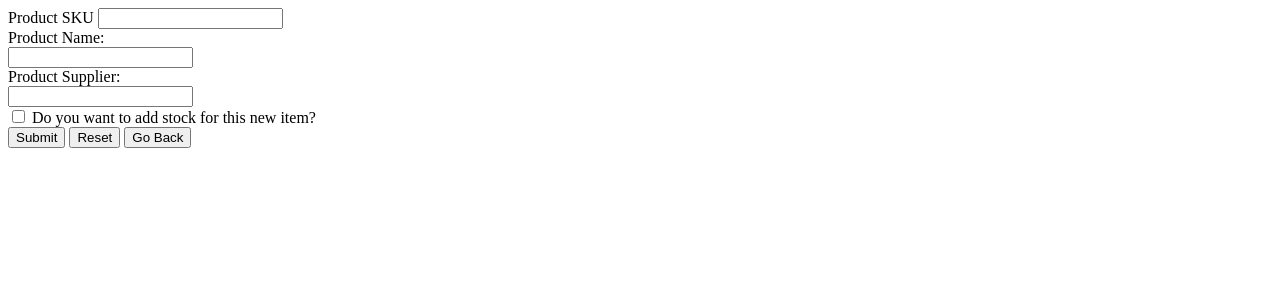
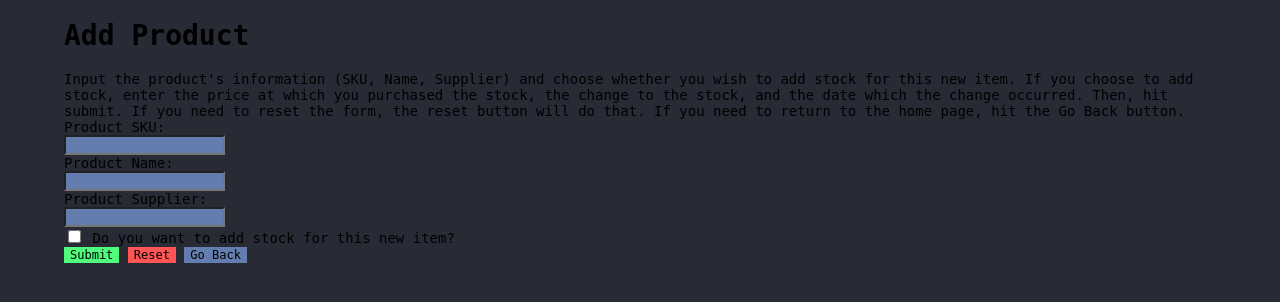
Before and after one commit to Webatron11/AT1, a Flask app: page /commands/addItem in a window 1280 px wide. Shown: the top 302 px of the page. Run offline with Flask 3, Linux system fonts and the light colour scheme.

Commit message:
AAAH I HATE FORMATTING

```diff
--- a/app.py
+++ b/app.py
@@ -19,13 +19,13 @@ def indexPage():
             query = '''SELECT products.id, products.sku, products.name, products.supplier, s.cost, SUM(s.change) AS "stock", datetime((SELECT MIN(stock.date) from main.stock WHERE stock.id = s.id), 'unixepoch') AS "date"
                                 FROM products
                                 INNER JOIN main.stock s on products.id = s.id
-                                WHERE (SELECT SUM(s.change) FROM products INNER JOIN main.stock s on products.id = s.id GROUP BY s.id) < 5
+                                WHERE (SELECT SUM(change) FROM stock WHERE id = s.id) < 5
                                 GROUP BY s.id;'''
         elif request.form.get('id') == 'dateBefore':
             query = '''SELECT products.id, products.sku, products.name, products.supplier, s.cost, SUM(s.change) AS "stock", datetime((SELECT MIN(stock.date) from main.stock WHERE stock.id = s.id), 'unixepoch') AS "date"
                                             FROM products
                                             INNER JOIN main.stock s on products.id = s.id
-                                            WHERE (SELECT s.date FROM products INNER JOIN main.stock s on products.id = s.id GROUP BY s.id) < 1688169600
+                                            WHERE "date" < 1719792000
                                             GROUP BY s.id;'''
         elif request.form.get('id') == 'normal':
             query = '''SELECT products.id, products.sku, products.name, products.supplier, s.cost, SUM(s.change) AS "stock", datetime((SELECT MIN(stock.date) from main.stock WHERE stock.id = s.id), 'unixepoch') AS "date"
@@ -37,14 +37,11 @@ def indexPage():
                             FROM products
                             INNER JOIN main.stock s on products.id = s.id
                             GROUP BY s.id;'''
+
     dbresult = sendDBQuery(query)
     rows = dbresult.fetchall()
-    try:
-        max_stock = max([rows[i][4] for i in range(len(rows))])
-    except ValueError:
-        max_stock = 0
 
-    return render_template('index.html', items=rows, max_stock=max_stock)
+    return render_template('index.html', items=rows)
 
 
 @app.route('/commands/updateStock')
@@ -78,8 +75,9 @@ def addItem():
     query = ''''''
     if request.form.get("id") == "addItem":
         if post_data['stockCost']:
-            query = f'''INSERT INTO main.products (name, supplier, sku) VALUES('{post_data['productName']}', '{post_data['productSupplier']}', '{post_data['productSKU']}');
-                        INSERT INTO main.stock VALUES(last_insert_rowid(), '{post_data['stockCost']}', '{post_data['stockUpdate']}', now());'''
+            query = f'''INSERT INTO main.products (name, supplier, sku) VALUES('{post_data['productName']}', '{post_data['productSupplier']}', '{post_data['productSKU']}');'''
+            dbresult = sendDBQuery(query)
+            query = f'''INSERT INTO main.stock VALUES({dbresult.lastrowid}, '{post_data['stockCost']}', '{post_data['stockUpdate']}', unixepoch('{post_data['stockDate']}'));'''
         else:
             query = f'''INSERT INTO main.products (name, supplier, sku) VALUES('{post_data['productName']}', '{post_data['productSupplier']}', '{post_data['productSKU']}');'''
     elif request.form.get("id") == "updateStock":
--- a/static/style.css
+++ b/static/style.css
@@ -1,14 +1,69 @@
-#productTable table {
-    border-collapse: collapse;
-    border: 1px solid rgba(255, 255, 255, 0);
-    text-align: center;
-    padding: 0;
+/*TODO Fix formatting of table (make scrollable, no spaces between cells)*/
+
+/* Sets font family for all elements) */
+* {
+    font-family: 'Fira Code', monospace;
 }
 
-#productTable tr:nth-child(odd) {
-    background-color: rgba(46, 35, 34, 0.66);
+/* Sets font size for body */
+body {
+    font-size: 14px;
+    margin: auto;
+    width: 90%;
+    text-align: justify-all;
+}
+
+/*Sets background of all pages*/
+body {
+    background: #282A36;
+}
+
+/*Sets font size for all buttons and input boxes */
+button, input {
+    font-size: 12px;
+    background: rgba(139, 181, 253, 0.6);
+}
+
+button, input[type=submit], input[type=reset], input[type=button] {
+    border: none;
+}
+
+.submit {
+    background: #50FA7B
+}
+.reset {
+    background: #FF5555
+}
+
+#addStock {
+    display: none;
+    border: none;
+}
+
+#productTable table {
+    width: 70%;
+    align-content: center;
+    border-collapse: collapse;
+    border-spacing: 0;
+    border: 1px black solid;
+}
+
+#productTable table, th, td {
+    overflow-y: auto;
+    text-align: center;
+}
+
+#productTable td {
+    width: 10%;
+}
+
+#productTable th {
+    background: rgba(139, 181, 253, 0.6);
 }
 
 #productTable tr:hover {
-    background-color: rgba(1, 1, 1, 0.66)
+    background-color: #44475A
 }
+
+/*TODO Make index.html button's bigger, less ugly*/
+/*TODO Make all the input forms look better - Consistent sizing, centered on screen, bigger, same buttons as index*/
--- a/templates/commands/addItem.html
+++ b/templates/commands/addItem.html
@@ -14,13 +14,18 @@
             }
         }
     </script>
+    <link rel="stylesheet" href="../../static/style.css">
 </head>
 <body>
-
+<h1>Add Product</h1>
+Input the product's information (SKU, Name, Supplier) and choose whether you wish to add stock for this new item. If you
+choose to add stock, enter the price at which you purchased the stock, the change to the stock, and the date which the
+change occurred. Then, hit submit. If you need to reset the form, the reset button will do that. If you need to return
+to the home page, hit the Go Back button.
 <form action="/database" method="post" autocomplete="off" id="addItem">
     <input value="addItem" type="hidden" name="id">
 
-    <label for="productSKU">Product SKU</label>
+    <label for="productSKU">Product SKU: </label><br>
     <input type="text" id="productSKU" name='productSKU' required><br>
 
     <label for="productName">Product Name:</label><br>
@@ -32,16 +37,19 @@
     <input type="checkbox" id="updateStock" name="updateStock" onchange="showUpdate(this)">
     <label for="updateStock">Do you want to add stock for this new item?</label><br>
 
-    <fieldset id="addStock" style="display: none">
+    <fieldset id="addStock">
         <label for="stockCost">Product Cost:</label><br>
-        <input type="text" id="stockCost" name="stockCost"><br>
+        <input type="number" id="stockCost" name="stockCost"><br>
 
         <label for="stockUpdate">Product Stock:</label><br>
-        <input type="text" id="stockUpdate" name="stockUpdate"><br>
+        <input type="number" id="stockUpdate" name="stockUpdate"><br>
+
+        <label for="stockDate">When was this stock changed?</label> <br>
+        <input id="stockDate" type="datetime-local" name="stockDate" required> <br>
     </fieldset>
 
-    <input type="submit" id="submit" name="submit" value="Submit">
-    <input type="reset" id="reset" name="reset" value="Reset">
+    <input type="submit" id="submit" name="submit" value="Submit" class="submit">
+    <input type="reset" id="reset" name="reset" value="Reset" class="reset">
     <input type="button" onclick="location.href='/'" value="Go Back" name="goBack" id="goBack">
 </form>
 
```
Also changed, not shown: templates/commands/deleteItem.html (+11 -9 lines), templates/commands/displayStats.html (deleted, +0 -10 lines), templates/commands/updateStock.html (+11 -8 lines), templates/index.html (+17 -6 lines), database.db.
